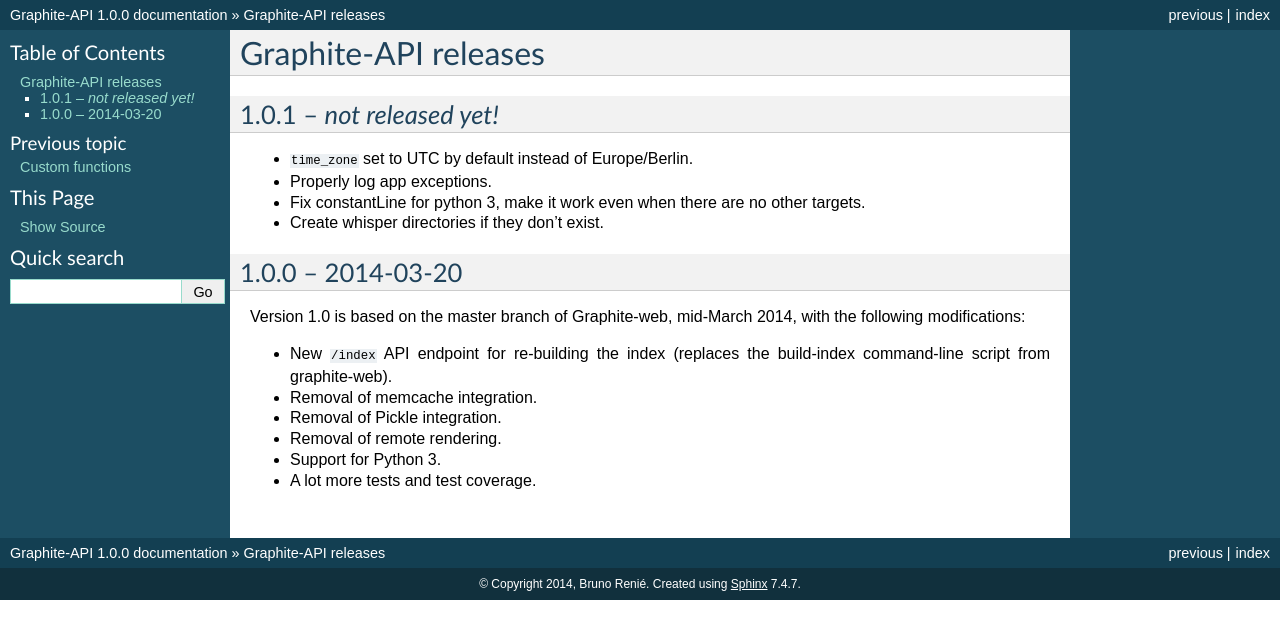
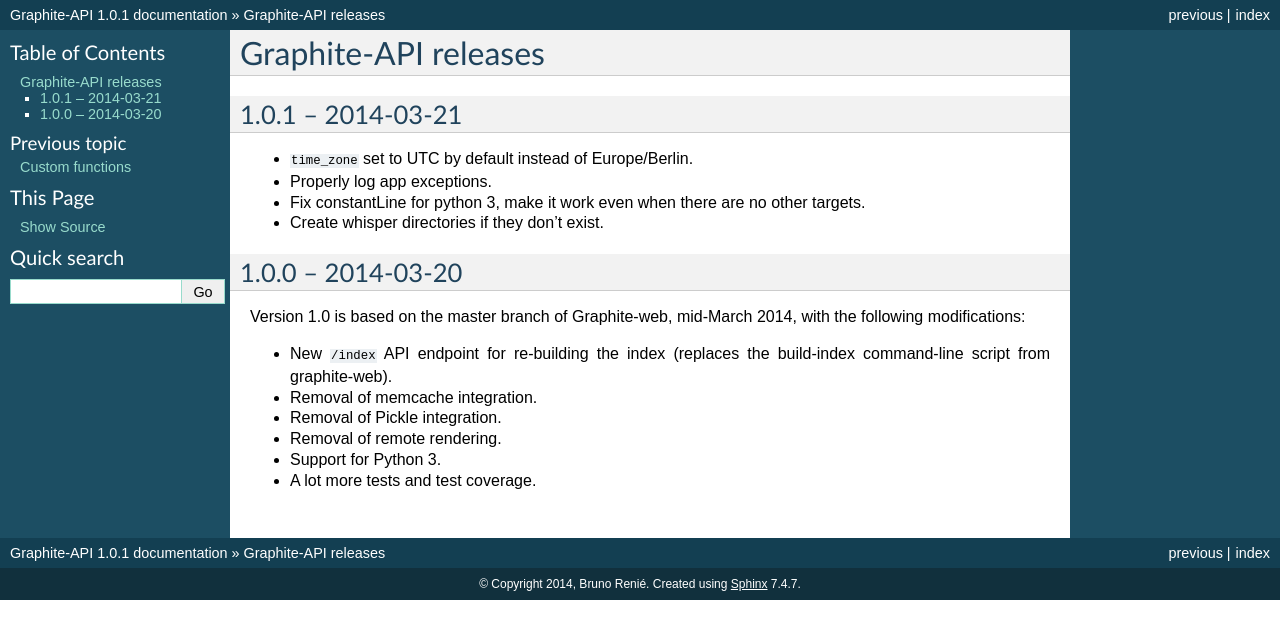
Before and after one commit to brutasse/graphite-api, a Sphinx documentation site: the page built from docs/releases.rst, in a window 1280 px wide. Shown: the top 639 px of the page. Built offline with Sphinx 7.4.7, drawn with Linux system fonts in a browser that asks for light colours.

Commit message:
Bump to 1.0.1

```diff
--- a/docs/conf.py
+++ b/docs/conf.py
@@ -22,8 +22,8 @@
 project = 'Graphite-API'
 copyright = u'2014, Bruno Renié'
 
-version = '1.0.0'
-release = '1.0.0'
+version = '1.0.1'
+release = '1.0.1'
 
 exclude_patterns = ['_build']
 
--- a/docs/releases.rst
+++ b/docs/releases.rst
@@ -1,8 +1,8 @@
 Graphite-API releases
 =====================
 
-1.0.1 -- *not released yet!*
-----------------------------
+1.0.1 -- 2014-03-21
+-------------------
 
 * ``time_zone`` set to UTC by default instead of Europe/Berlin.
 * Properly log app exceptions.
--- a/setup.py
+++ b/setup.py
@@ -23,7 +23,7 @@
 
 setup(
     name='graphite-api',
-    version='1.0.0',
+    version='1.0.1',
     url='https://github.com/brutasse/graphite-api',
     author="Bruno Renié, based on Chris Davis's graphite-web",
     author_email='bruno@renie.fr',
```
